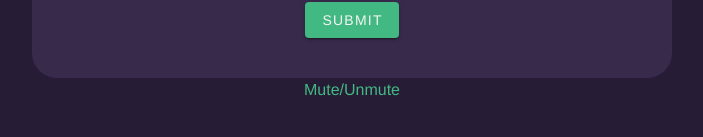
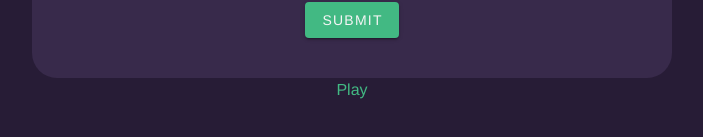
Before and after one commit to eugencic/quiz-app, a Vue app: page /signup in a window 1280 px wide. Shown: the part 325-462 px from the top of the page, without its empty margins (288-991 px from the left). Built offline with nearby package versions, Linux system fonts and the light colour scheme.

Commit message:
fix the audioplay issue

```diff
--- a/src/store/modules/audio.js
+++ b/src/store/modules/audio.js
@@ -1,31 +1,41 @@
 const state = {
   audio: null,
-  isMuted: false,
-};
+  isMuted: true
+}
 
 const mutations = {
   SET_AUDIO(state, audio) {
-    state.audio = audio;
+    state.audio = audio
   },
-  SET_MUTED(state, value) {
-    state.isMuted = value;
-    state.audio.muted = value;
-  },
-};
+  SET_MUTED(state, isMuted) {
+    state.isMuted = isMuted
+    state.audio.muted = isMuted
+  }
+}
 
 const actions = {
-  createAudio({ commit }, { src, loop = false, autoplay = false, volume = 1 }) {
-    const audio = new Audio(src);
-    audio.loop = loop;
-    audio.autoplay = autoplay;
-    audio.volume = volume;
-    commit("SET_AUDIO", audio);
+  createAudio({ commit }, { src, loop, autoplay, volume }) {
+    const audio = new Audio(src)
+    audio.loop = loop
+    audio.autoplay = autoplay
+    audio.volume = volume
+    commit('SET_AUDIO', audio)
   },
-};
+  playAudio({ state }) {
+    if (state.audio.paused) {
+      state.audio.play()
+    }
+  },
+  pauseAudio({ state }) {
+    if (!state.audio.paused) {
+      state.audio.pause()
+    }
+  },
+}
 
 export default {
   namespaced: true,
   state,
   mutations,
-  actions,
-};
+  actions
+}
--- a/src/views/AudioPlayer.vue
+++ b/src/views/AudioPlayer.vue
@@ -1,6 +1,6 @@
 <template>
   <div>
-    <button @click="toggleMute">Mute/Unmute</button>
+    <button @click="toggleAudio">{{ isMuted ? 'Play' : 'Mute' }}</button>
   </div>
 </template>
 
@@ -18,12 +18,17 @@ export default {
     this.$store.dispatch("audio/createAudio", {
       src: require("../music/2.mp3"),
       loop: true,
-      autoplay: true,
+      autoplay: false, // set autoplay to false
       volume: 0.5,
     });
   },
   methods: {
-    toggleMute() {
+    toggleAudio() {
+      if (this.isMuted) {
+        this.audio.play();
+      } else {
+        this.audio.pause();
+      }
       this.$store.commit("audio/SET_MUTED", !this.isMuted);
     },
   },
```
Also changed, not shown: src/App.vue (+43 -27 lines).
